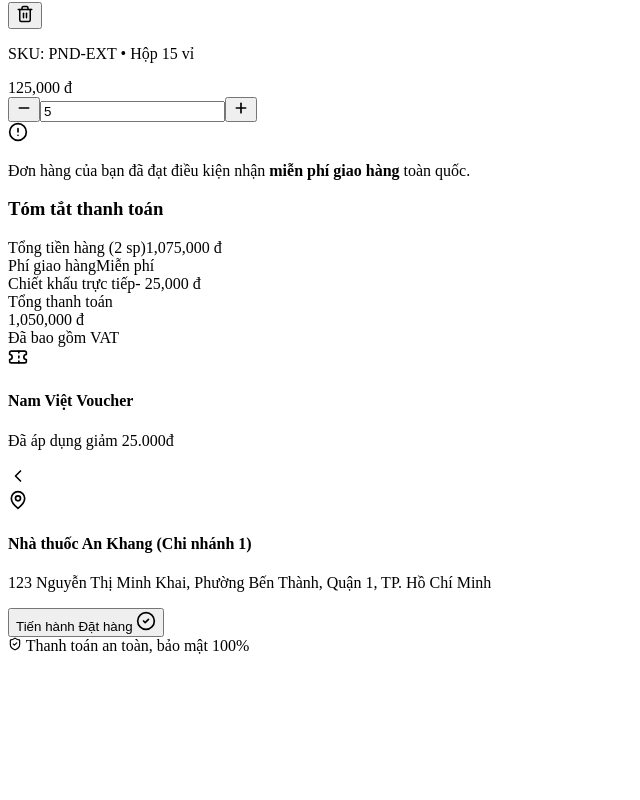
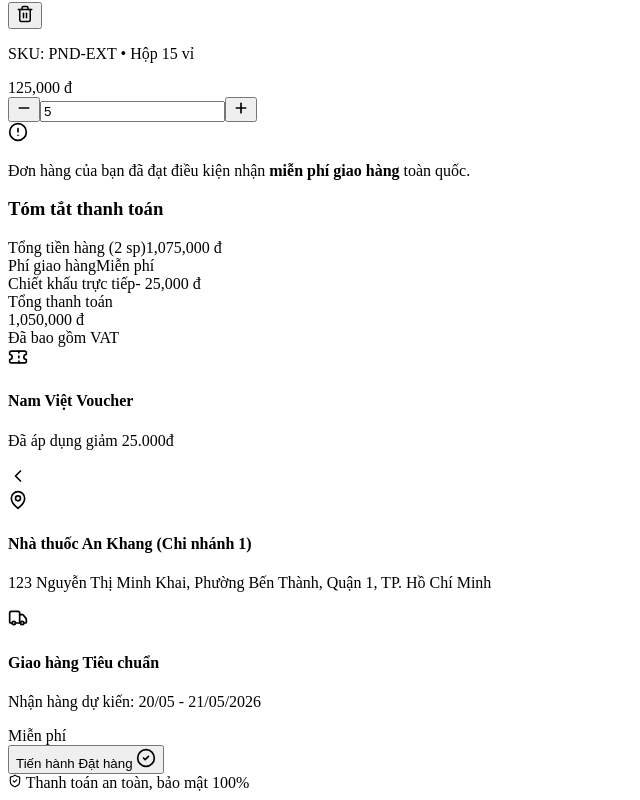
Before and after one commit to traxoayai/demo-luu, a Next.js app in the folder apps/b2b/: page /cart in a window 1280 px wide. Shown: the part 979-1779 px from the top of the page, without its empty margins (0-640 px from the left). Before the commit the page ends 1642 px from the top, so only its background shows below. Built offline with nearby package versions, Linux system fonts and the light colour scheme.

Commit message:
feat: add shipping information to cart summary

```diff
--- a/apps/b2b/src/app/cart/page.tsx
+++ b/apps/b2b/src/app/cart/page.tsx
@@ -1,7 +1,7 @@
 'use client';
 
 import React, { useState } from 'react';
-import { ChevronLeft, Trash2, Plus, Minus, Ticket, MapPin, ShieldCheck, CheckCircle2, AlertCircle } from 'lucide-react';
+import { ChevronLeft, Trash2, Plus, Minus, Ticket, MapPin, ShieldCheck, CheckCircle2, AlertCircle, Truck } from 'lucide-react';
 import Link from 'next/link';
 
 export default function CartPage() {
@@ -18,8 +18,8 @@ export default function CartPage() {
   };
 
   const CART_ITEMS = [
-    { id: 1, name: 'Amoxicillin 500mg', sku: 'AMX-500', unit: 'Hộp 10 vỉ', price: 45000, img: 'https://images.unsplash.com/photo-1584308666744-24d5e478ac5c?w=400&q=80', stock: 120 },
-    { id: 2, name: 'Panadol Extra Đỏ', sku: 'PND-EXT', unit: 'Hộp 15 vỉ', price: 125000, img: 'https://images.unsplash.com/photo-1628771065518-0d82f1938462?w=400&q=80', stock: 50 },
+    { id: 1, name: 'Amoxicillin 500mg', sku: 'AMX-500', unit: 'Hộp 10 vỉ', price: 45000, img: 'https://cdn.thegioididong.com/Products/Images/10026/230085/amoxicillin-500mg-brawn-h-100v-2-1.jpg', stock: 120 },
+    { id: 2, name: 'Panadol Extra Đỏ', sku: 'PND-EXT', unit: 'Hộp 15 vỉ', price: 125000, img: 'https://encrypted-tbn0.gstatic.com/images?q=tbn:ANd9GcTejcjXCkTh8ncMSToEfQM_4AjhRc6x0MT3zg&s', stock: 120 },
   ];
 
   const subtotal = CART_ITEMS.reduce((sum, item) => sum + item.price * (quantities[item.id] || 1), 0);
@@ -50,7 +50,7 @@ export default function CartPage() {
                 <div key={item.id} className="bg-white p-4 rounded-3xl border border-slate-200 shadow-sm flex gap-4 md:gap-6 relative overflow-hidden group">
 
                    {/* Ảnh sản phẩm */}
-                   <div className="w-24 h-24 md:w-32 md:h-32 bg-slate-50 rounded-2xl flex items-center justify-center p-2 shrink-0 border border-slate-100">
+                   <div className="w-36 h-36 md:w-32 md:h-32 bg-slate-50 rounded-2xl flex items-center justify-center p-2 shrink-0 border border-slate-100">
                       <img src={item.img} alt={item.name} className="max-h-full object-cover mix-blend-multiply rounded-xl" />
                    </div>
 
@@ -144,12 +144,22 @@ export default function CartPage() {
                 </div>
 
                 {/* Địa chỉ giao */}
-                <div className="bg-slate-50 rounded-2xl p-4 flex items-start gap-3 mb-6 border border-slate-100 cursor-pointer hover:border-blue-300 transition-colors">
+                <div className="bg-slate-50 rounded-2xl p-4 flex items-start gap-3 mb-3 border border-slate-100 cursor-pointer hover:border-blue-300 transition-colors">
                    <MapPin size={20} className="text-blue-500 mt-1 shrink-0" />
                    <div>
                       <h4 className="text-sm font-bold text-slate-800">Nhà thuốc An Khang (Chi nhánh 1)</h4>
                       <p className="text-xs font-medium text-slate-500 mt-1 leading-relaxed">123 Nguyễn Thị Minh Khai, Phường Bến Thành, Quận 1, TP. Hồ Chí Minh</p>
                    </div>
+                </div>
+
+                {/* Vận chuyển */}
+                <div className="bg-slate-50 rounded-2xl p-4 flex items-start gap-3 mb-6 border border-slate-100 cursor-pointer hover:border-emerald-300 transition-colors">
+                   <Truck size={20} className="text-emerald-500 mt-0.5 shrink-0" />
+                   <div className="flex-1">
+                      <h4 className="text-sm font-bold text-slate-800">Giao hàng Tiêu chuẩn</h4>
+                      <p className="text-xs font-medium text-slate-500 mt-1 leading-relaxed">Nhận hàng dự kiến: 20/05 - 21/05/2026</p>
+                   </div>
+                   <span className="text-sm font-bold text-emerald-600">Miễn phí</span>
                 </div>
 
                 <button className="w-full bg-gradient-to-r from-orange-500 to-red-500 hover:from-orange-600 hover:to-red-600 text-white font-black text-lg py-4 rounded-full shadow-xl shadow-orange-500/30 active:scale-[0.98] transition-all flex items-center justify-center gap-2">
--- a/apps/b2b/src/components/overlays/ChatbotSheet.tsx
+++ b/apps/b2b/src/components/overlays/ChatbotSheet.tsx
@@ -24,9 +24,9 @@ export default function ChatbotSheet({ isOpen, onClose }: ChatbotSheetProps) {
       {/* Sheet Content */}
       <div className={`fixed z-[110] bg-slate-50 flex flex-col shadow-2xl overflow-hidden
         /* Mobile: Trượt từ dưới lên, bo tròn góc trên */
-        bottom-0 left-0 right-0 h-[85vh] rounded-t-[32px] animate-in slide-in-from-bottom-full duration-300
+        bottom-0 left-0 right-0 h-[85vh] rounded-t-[32px] animate-in slide-in-from-bottom-full duration-200
         /* Desktop: Trượt từ phải sang, full height */
-        md:top-0 md:bottom-0 md:right-0 md:left-auto md:w-[420px] md:h-full md:rounded-none md:slide-in-from-right-full
+        md:top-0 md:bottom-0 md:right-0 md:left-auto md:w-[620px] md:h-full md:rounded-none md:slide-in-from-right-full
       `}>
 
         {/* Header */}
@@ -97,7 +97,7 @@ export default function ChatbotSheet({ isOpen, onClose }: ChatbotSheetProps) {
 
                  {/* Product Card inside chat */}
                  <div className="bg-white border border-slate-200 rounded-xl p-3 flex gap-3 shadow-sm hover:border-orange-300 transition-colors cursor-pointer">
-                    <img src="https://images.unsplash.com/photo-1584308666744-24d5e478ac5c?q=80&w=2070&auto=format&fit=crop" alt="Thuốc" className="w-16 h-16 rounded-lg object-cover" />
+                    <img src="https://cdn.thegioididong.com/Products/Images/10026/230085/amoxicillin-500mg-brawn-h-100v-2-1.jpg" alt="Thuốc" className="w-16 h-16 rounded-lg object-cover" />
                     <div>
                        <h4 className="text-sm font-bold text-slate-800 line-clamp-1">Amoxicillin 500mg</h4>
                        <div className="text-xs text-slate-500 mb-1">Hộp 10 vỉ x 10 viên</div>
```
